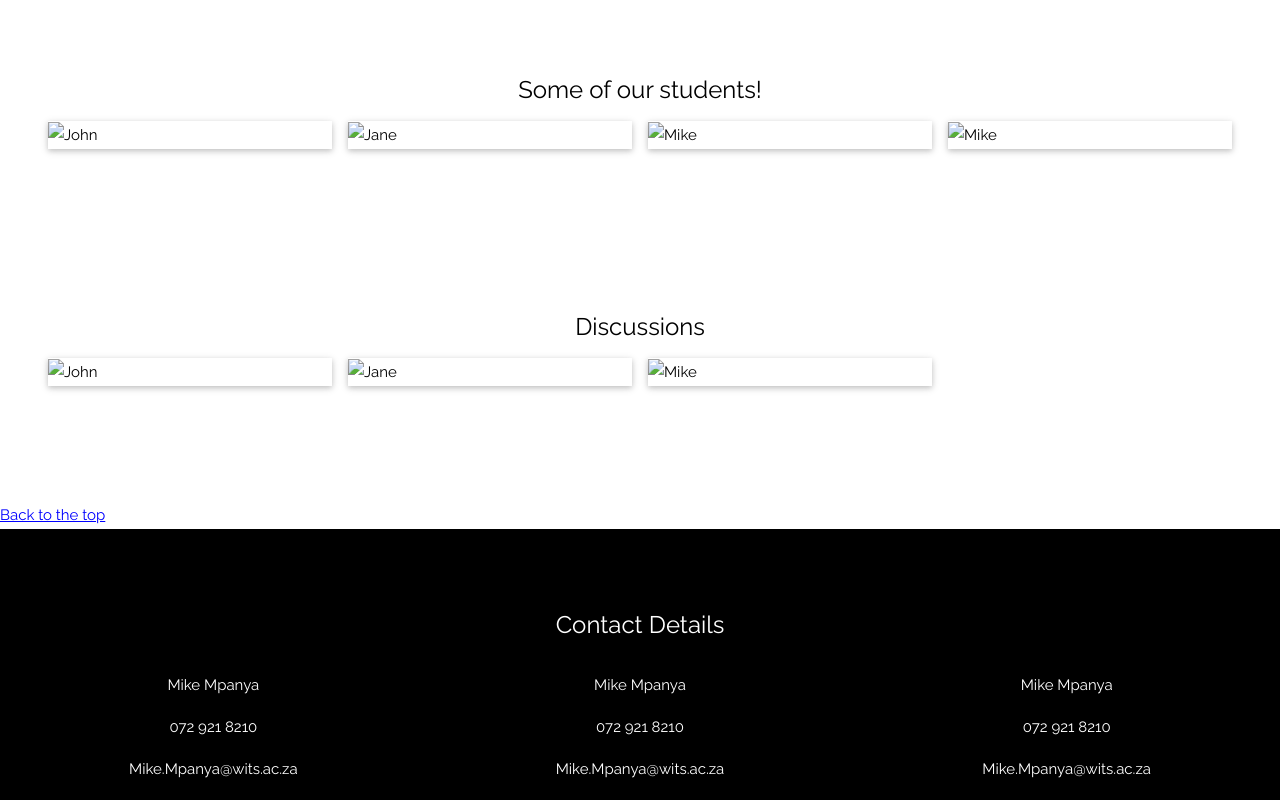
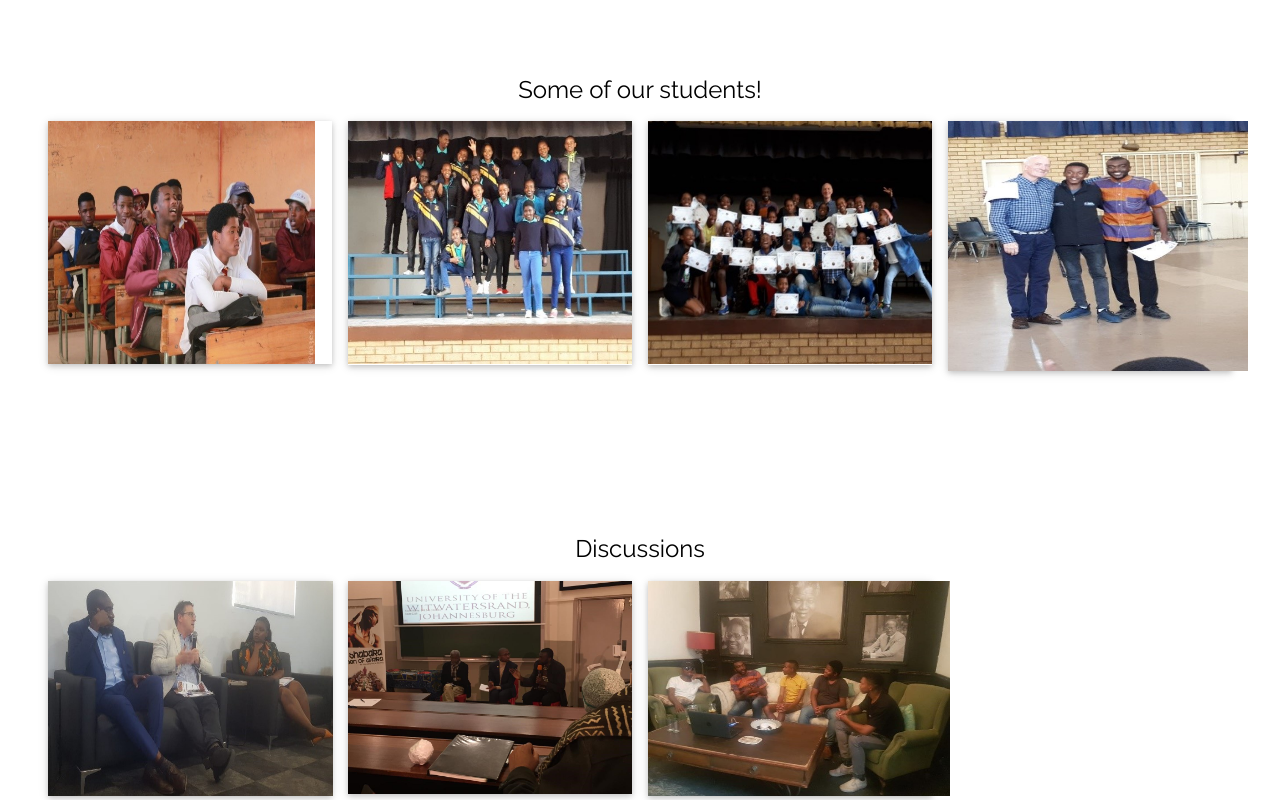
Before and after one commit to GerryMup/Ubuma, a website: page index.html in a window 1280 px wide. Shown: the part 3200-4000 px from the top of the page. Drawn offline with nearby package versions, Linux system fonts and the light colour scheme; the site is published under a folder, as on GitHub Pages, so addresses that start at the root find nothing.

Commit message:
Testing pictures 5

```diff
--- a/index.html
+++ b/index.html
@@ -253,26 +253,26 @@ body, html {
       <div class="w3-row-padding" margin="center">
         <div class="w3-col l3 m6 w3-margin-bottom">
           <div class="w3-card">
-            <img src="/public/images/pic1.jpg" alt="John" style="width:94%">
+            <img src="public/images/pic1.jpg" alt="John" style="width:94%">
           </div>
         </div>
         <div class="w3-col l3 m6 w3-margin-bottom">
           <div class="w3-card">
-            <img src="/public/images/pic2.jpg" alt="Jane" style="width:100%">
+            <img src="public/images/pic2.jpg" alt="Jane" style="width:100%">
             <div class="w3-container">
             </div>
           </div>
         </div>
         <div class="w3-col l3 m6 w3-margin-bottom">
           <div class="w3-card">
-            <img src="/public/images/pic3.jpg" alt="Mike" style="width:100%">
+            <img src="public/images/pic3.jpg" alt="Mike" style="width:100%">
             <div class="w3-container">
             </div>
           </div>
         </div>
         <div class="w3-col l3 m6 w3-margin-bottom">
           <div class="w3-card">
-            <img src="/public/images/pic4.jpg" alt="Mike" width="300px" height="250px">
+            <img src="public/images/pic4.jpg" alt="Mike" width="300px" height="250px">
             <div class="w3-container">
             </div>
           </div>
@@ -286,17 +286,17 @@ body, html {
       <div class="w3-row-padding" margin="50px">
         <div class="w3-col l3 m6 w3-margin-bottom">
           <div class="w3-card">
-            <img src="/public/images/img-1.jpg" alt="John" width="285px" height="215px">
+            <img src="public/images/img-1.jpg" alt="John" width="285px" height="215px">
           </div>
         </div>
         <div class="w3-col l3 m6 w3-margin-bottom">
           <div class="w3-card">
-            <img src="/public/images/img-2.jpg" alt="Jane" style="width:100%">
+            <img src="public/images/img-2.jpg" alt="Jane" style="width:100%">
           </div>
         </div>
         <div class="w3-col l3 m6 w3-margin-bottom">
           <div class="w3-card">
-            <img src="/public/images/img-3.jpg" alt="Mike" width="302px" height="215px">
+            <img src="public/images/img-3.jpg" alt="Mike" width="302px" height="215px">
           </div>
         </div>
       </div>
```
Also changed, not shown: index.md (+7 -7 lines).
